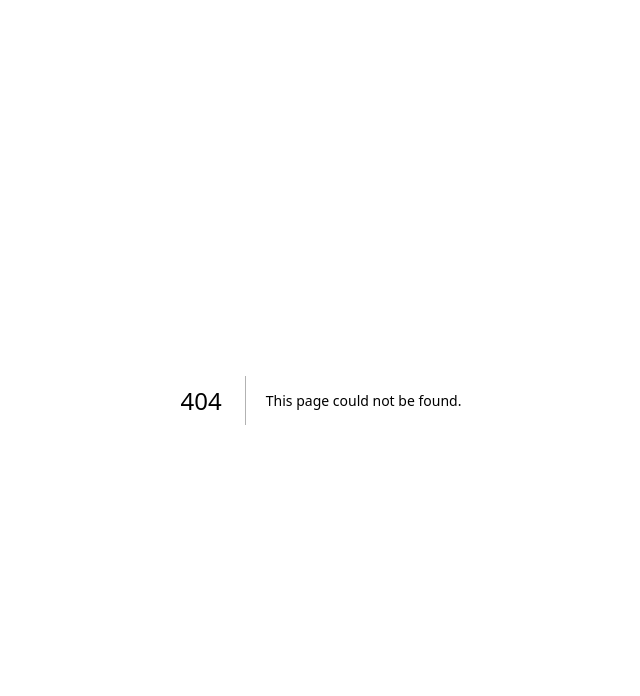
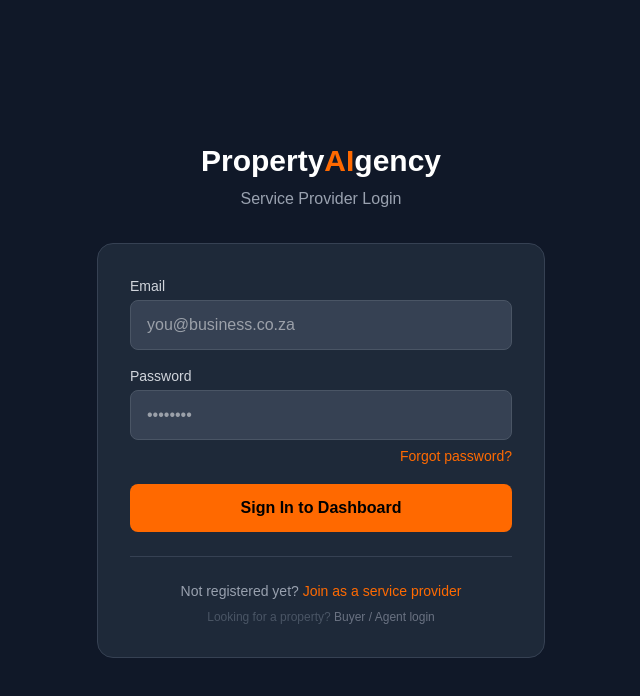
Before and after one commit to Bentman007/propertyaigency, a Next.js app: page /supplier/login in a window 1280 px wide. Before the commit this address had no page. Shown: the top 696 px of the page, without its empty margins (319-959 px from the left). Built offline with nearby package versions, Linux system fonts and the light colour scheme; no server answers.

Commit message:
Supplier login page

```diff
--- /dev/null
+++ b/app/supplier/login/page.tsx
@@ -0,0 +1,93 @@
+'use client'
+import { useState } from 'react'
+import { supabase } from '@/lib/supabase'
+import Link from 'next/link'
+
+export default function SupplierLoginPage() {
+  const [email, setEmail]       = useState('')
+  const [password, setPassword] = useState('')
+  const [loading, setLoading]   = useState(false)
+  const [message, setMessage]   = useState('')
+
+  const handleLogin = async (e: React.FormEvent) => {
+    e.preventDefault()
+    setLoading(true)
+
+    const { error } = await supabase.auth.signInWithPassword({ email, password })
+    if (error) {
+      setMessage(error.message)
+      setLoading(false)
+      return
+    }
+
+    // Verify they are actually a supplier
+    const { data: { user } } = await supabase.auth.getUser()
+    if (user?.user_metadata?.account_type !== 'supplier') {
+      await supabase.auth.signOut()
+      setMessage('No supplier account found for this email. Please register as a service provider.')
+      setLoading(false)
+      return
+    }
+
+    window.location.href = '/supplier/dashboard'
+    setLoading(false)
+  }
+
+  return (
+    <main className="min-h-screen bg-gray-900 flex items-center justify-center px-4">
+      <div className="w-full max-w-md">
+
+        <div className="text-center mb-8">
+          <Link href="/" className="text-3xl font-bold text-white">
+            Property<span className="text-orange-500">AI</span>gency
+          </Link>
+          <p className="text-gray-400 mt-2">Service Provider Login</p>
+        </div>
+
+        <div className="bg-gray-800 rounded-2xl p-8 border border-gray-700">
+
+          {message && (
+            <div className="mb-4 p-3 bg-red-900 border border-red-700 text-red-300 rounded-lg text-sm">
+              {message}
+            </div>
+          )}
+
+          <form onSubmit={handleLogin} className="space-y-4">
+            <div>
+              <label className="text-gray-300 text-sm mb-1 block">Email</label>
+              <input type="email" required value={email} onChange={e => setEmail(e.target.value)}
+                placeholder="you@business.co.za"
+                className="w-full bg-gray-700 text-white rounded-lg px-4 py-3 outline-none border border-gray-600 focus:border-orange-500"/>
+            </div>
+            <div>
+              <label className="text-gray-300 text-sm mb-1 block">Password</label>
+              <input type="password" required value={password} onChange={e => setPassword(e.target.value)}
+                placeholder="••••••••"
+                className="w-full bg-gray-700 text-white rounded-lg px-4 py-3 outline-none border border-gray-600 focus:border-orange-500"/>
+              <div className="text-right mt-1">
+                <Link href="/auth/forgot-password" className="text-orange-500 hover:underline text-sm">
+                  Forgot password?
+                </Link>
+              </div>
+            </div>
+            <button type="submit" disabled={loading}
+              className="w-full bg-orange-500 hover:bg-orange-400 text-black font-bold py-3 rounded-lg transition disabled:opacity-50">
+              {loading ? 'Signing in...' : 'Sign In to Dashboard'}
+            </button>
+          </form>
+
+          <div className="border-t border-gray-700 mt-6 pt-6 text-center space-y-2">
+            <p className="text-gray-400 text-sm">
+              Not registered yet?{' '}
+              <Link href="/supplier/register" className="text-orange-500 hover:underline">Join as a service provider</Link>
+            </p>
+            <p className="text-gray-600 text-xs">
+              Looking for a property?{' '}
+              <Link href="/auth/login" className="text-gray-500 hover:underline">Buyer / Agent login</Link>
+            </p>
+          </div>
+        </div>
+      </div>
+    </main>
+  )
+}
```
